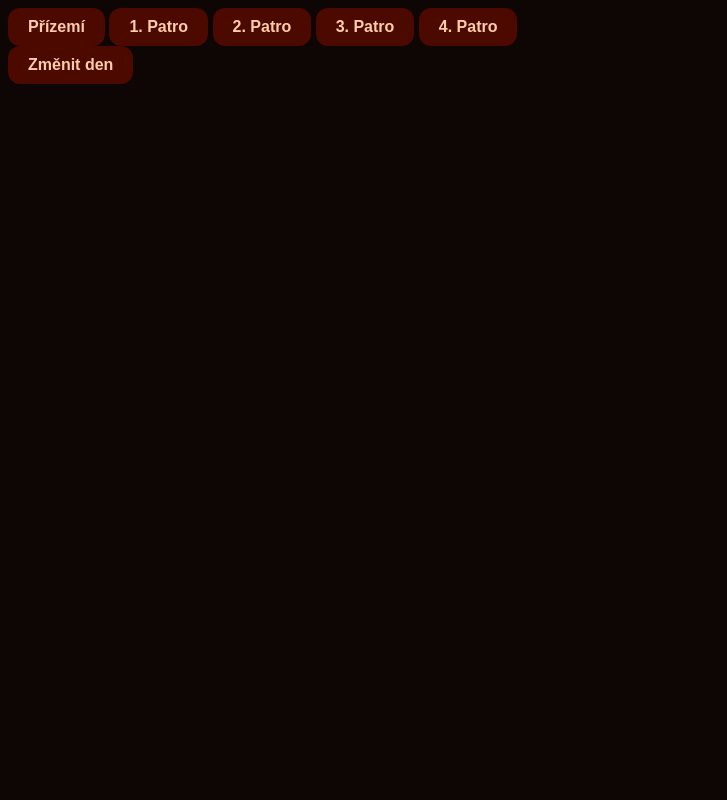
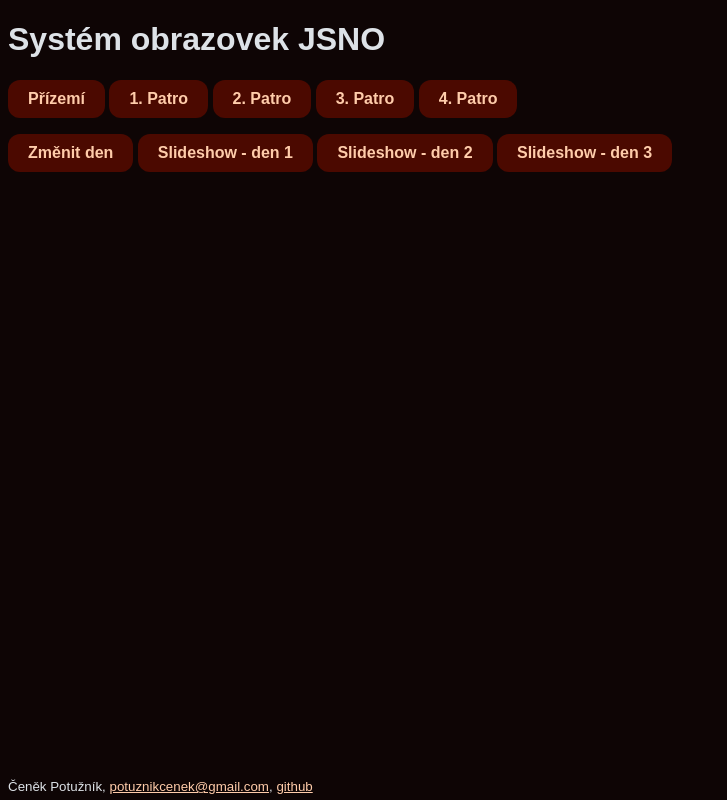
Before and after one commit to cenekp74/festival-obrazovky, a Python web app: template app/templates/index.html in a window 1280 px wide. Shown: the whole page, without its empty margins (0-727 px from the left). Run offline with Jinja, Linux system fonts and the light colour scheme; the template is opened without the code that fills it, so the values that code supplies are empty.

Commit message:
updated index

```diff
--- a/app/templates/index.html
+++ b/app/templates/index.html
@@ -8,6 +8,7 @@
 </head>
 
 <body>
+    <h1>Systém obrazovek JSNO</h1>
     <div class="patra">
         <a class="button-link" href="{{ url_for('patro', floor='0') }}">Přízemí</a>
         <a class="button-link" href="{{ url_for('patro', floor='1') }}">1. Patro</a>
@@ -15,5 +16,13 @@
         <a class="button-link" href="{{ url_for('patro', floor='3') }}">3. Patro</a>
         <a class="button-link" href="{{ url_for('patro', floor='4') }}">4. Patro</a>
     </div>
-    <a class="button-link" href="{{ url_for('change_current_day') }}">Změnit den</a>
+    <div style="margin-top: 1rem;">
+        <a class="button-link" href="{{ url_for('change_current_day') }}">Změnit den</a>
+        <a class="button-link" href="{{ url_for('edit_slideshow_day', dayn=1) }}">Slideshow - den 1</a>
+        <a class="button-link" href="{{ url_for('edit_slideshow_day', dayn=2) }}">Slideshow - den 2</a>
+        <a class="button-link" href="{{ url_for('edit_slideshow_day', dayn=3) }}">Slideshow - den 3</a>
+    </div>
+    <footer style="position: absolute;bottom: .3rem;">
+        <small>Čeněk Potužník, <a href="mailto:potuznikcenek@gmail.com">potuznikcenek@gmail.com</a>, <a href="https://github.com/cenekp74">github</a></small>
+    </footer>
 </body>
```
